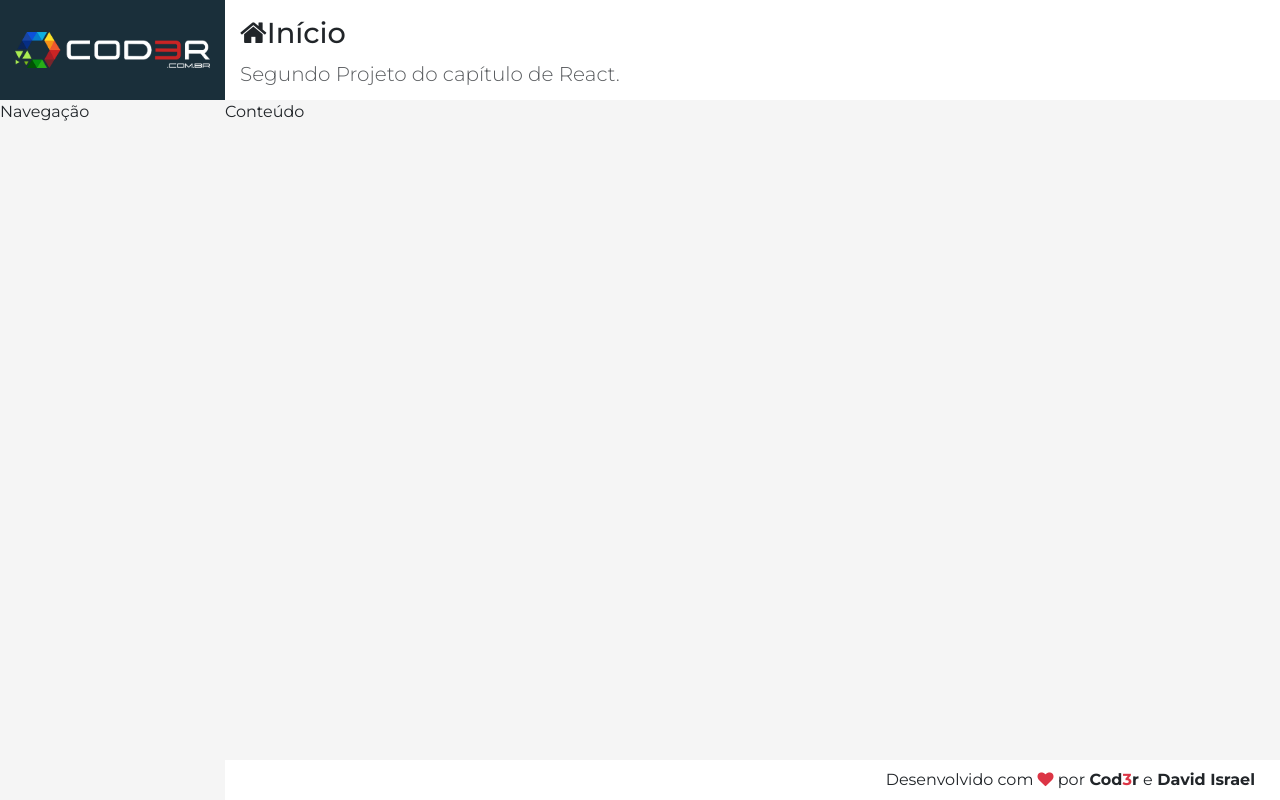
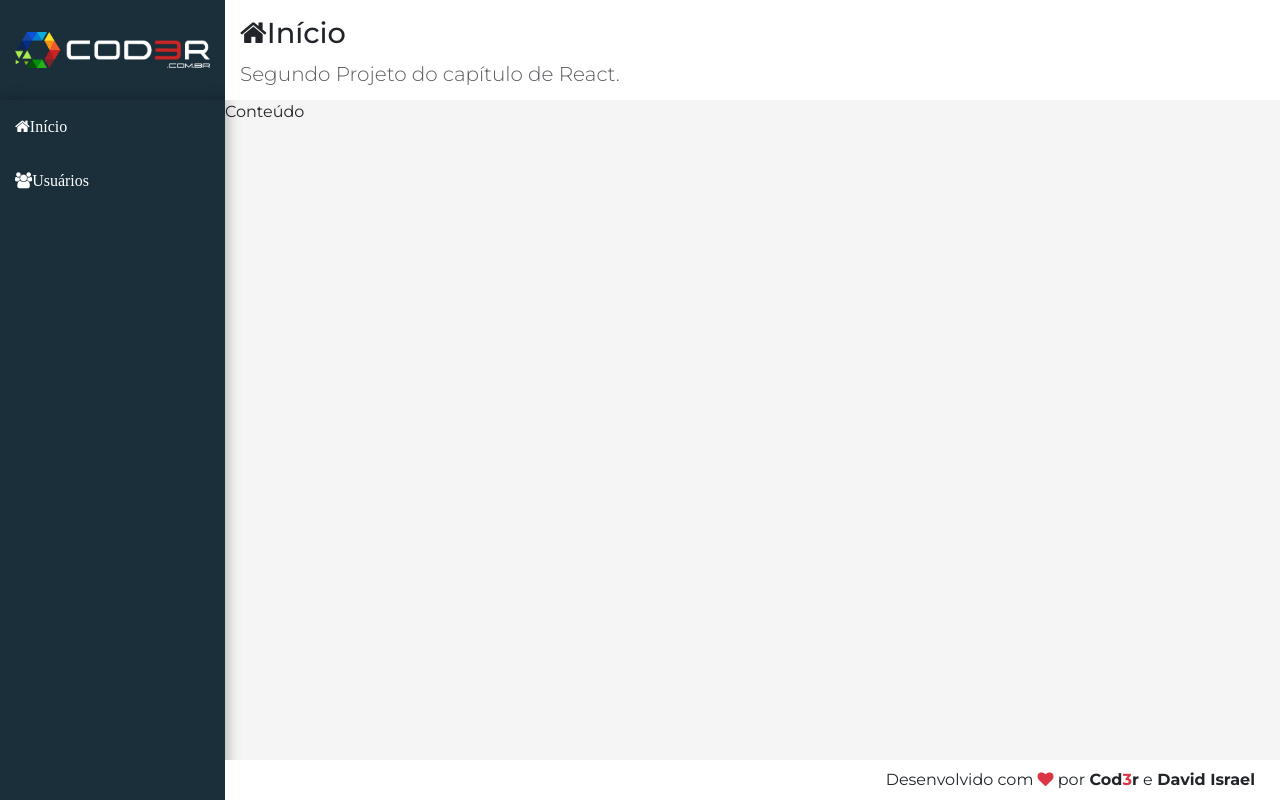
Before and after one commit to davidIsrael-rj/Cadastro_Usuario_React, a React (Create React App) app in the folder frontend/: page / in a window 1280 px wide. Built offline with nearby package versions, Linux system fonts and the light colour scheme.

Commit message:
Ajustando o componente Navegação

```diff
--- a/frontend/src/components/template/Nav.css
+++ b/frontend/src/components/template/Nav.css
@@ -0,0 +1,18 @@
+aside.menu-area{
+    background-color: var(--bg-dark);
+    box-shadow:
+        2px 0 10px 0 rgba(0, 0, 0, 0.12),
+        2px 0 15px 0 rgba(0, 0, 0, 0.19);
+}
+
+.menu a{
+    display: block;
+    text-decoration: none;
+    color: #FFF;
+    font-weight: 300;
+    padding: 15px;
+}
+
+.menu a:hover {
+    background: linear-gradient(135deg, #07a7e3 0%, #32dac3 100%);
+}
--- a/frontend/src/components/template/Nav.jsx
+++ b/frontend/src/components/template/Nav.jsx
@@ -3,5 +3,12 @@
 
 export default props =>
 <aside className="menu-area">
-    Navegação
+    <nav className="menu">
+        <a href="#/">
+            <i className="fa fa-home">Início</i>
+        </a>
+        <a href="#/users">
+            <i className="fa fa-users">Usuários</i>
+        </a>
+    </nav>
 </aside>
```
